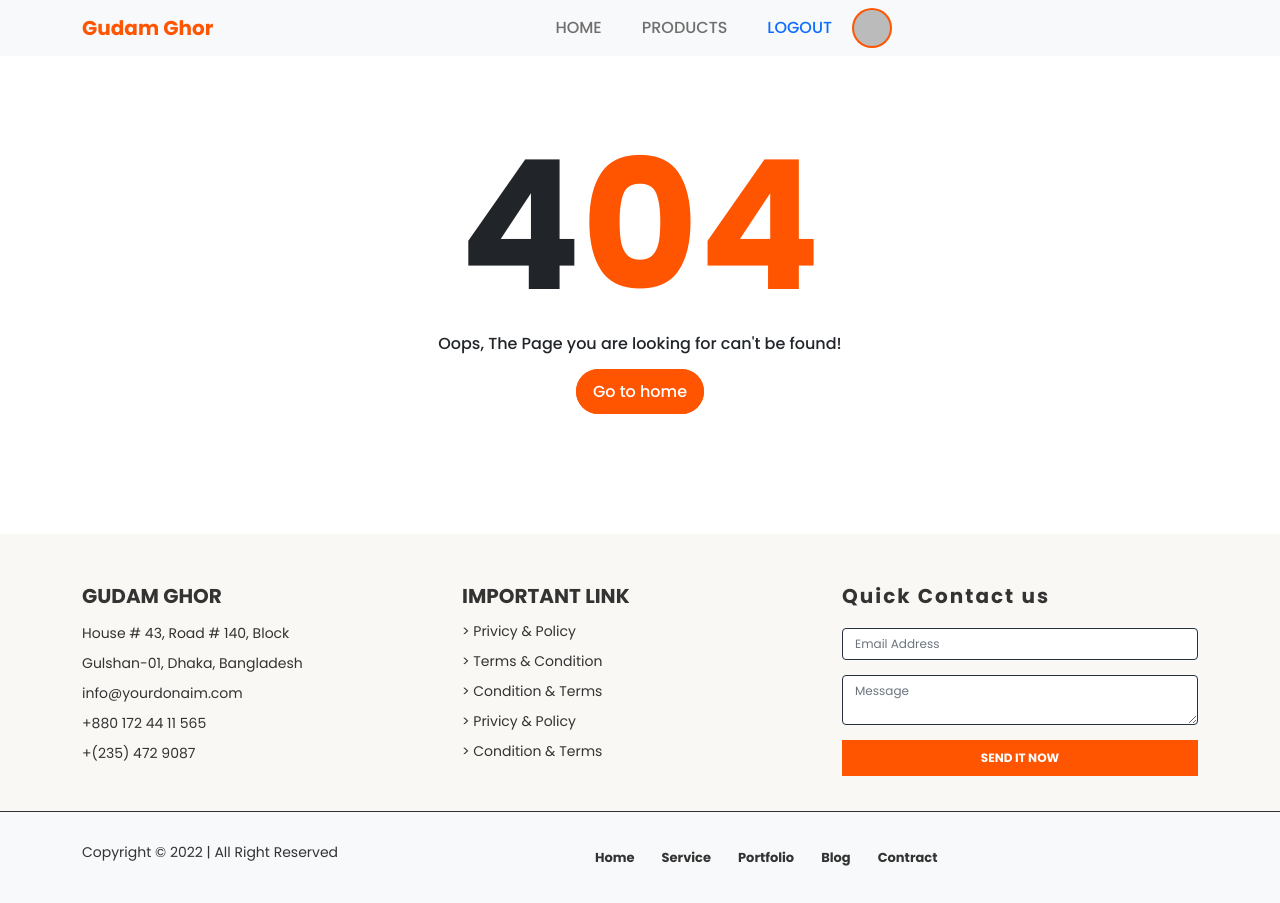
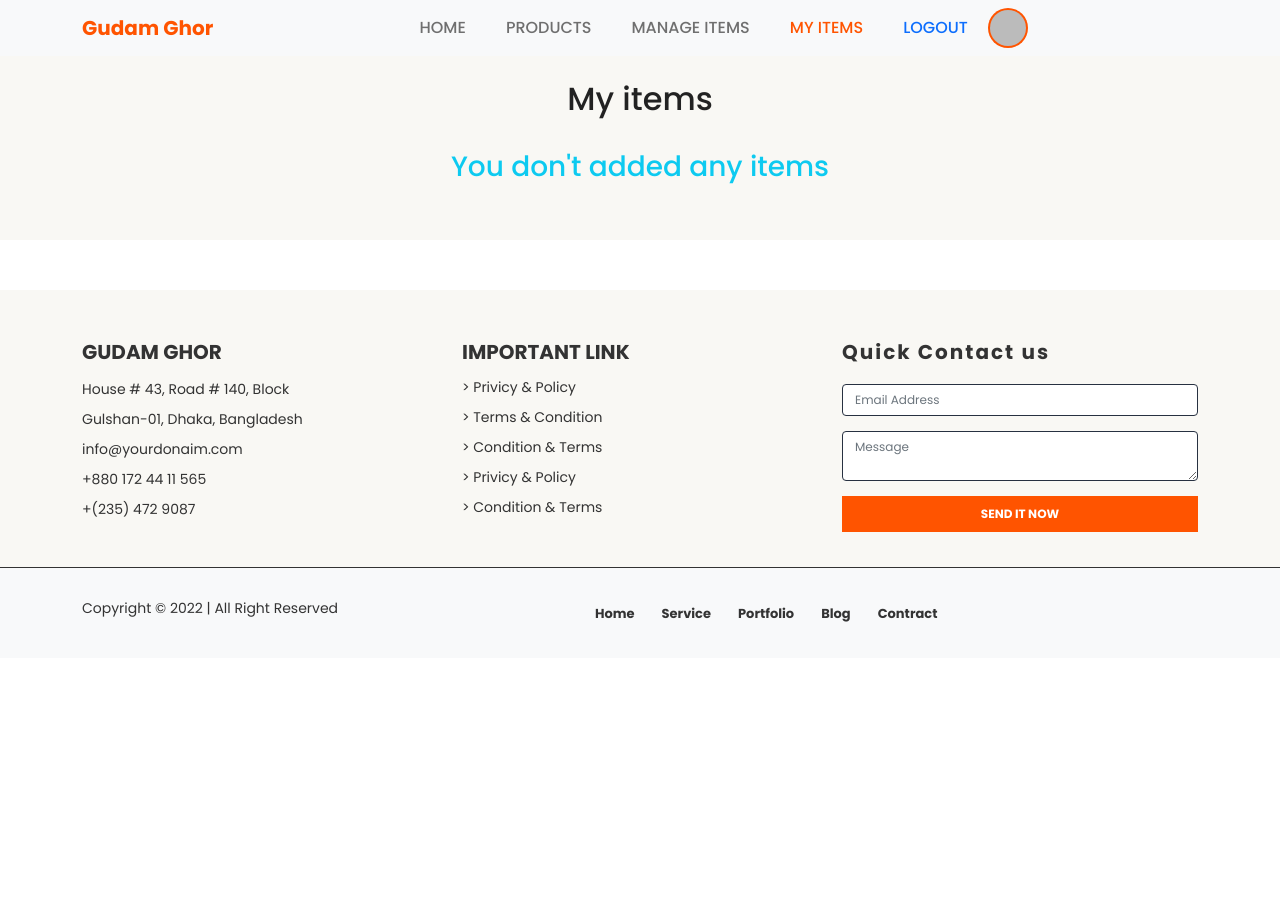
Before and after one commit to asadjulhas/gudam-ghor-warehouse-management-client-side, a React (Create React App) app: page /my-items in a window 1280 px wide. After the commit the page ends 800 px from the top, so only its background shows below. Built offline with nearby package versions, Linux system fonts and the light colour scheme; no server answers; sample sign-in values are in the browser's storage.

Commit message:
Added my items page and load product by user

```diff
--- a/package.json
+++ b/package.json
@@ -16,7 +16,7 @@
     "react-bootstrap": "^2.3.1",
     "react-dom": "^18.1.0",
     "react-firebase-hooks": "^5.0.3",
-    "react-helmet": "^6.1.0",
+    "react-helmet-async": "^1.3.0",
     "react-router-dom": "^6.3.0",
     "react-scripts": "5.0.1",
     "react-toastify": "^9.0.0",
--- a/src/App.js
+++ b/src/App.js
@@ -13,6 +13,7 @@ import { ToastContainer } from 'react-toastify';
 import 'react-toastify/dist/ReactToastify.css';
 import NotFound from "./Components/Pages/NotFound/NotFound";
 import ManageInventories from "./Components/Pages/ManageInventories/ManageInventories";
+import MyItems from "./Components/Pages/MyItems/MyItems";
 
 function App() {
   return (
@@ -36,6 +37,11 @@ function App() {
         <ManageInventories/>
         </RequireAuth>
         } />
+        <Route path="/my-items" element={
+        <RequireAuth>
+        <MyItems/>
+        </RequireAuth>
+        } />
         <Route path="*" element={<NotFound/>} />
       </Routes>
       <Footer />
--- a/src/Components/Pages/Login/Login.js
+++ b/src/Components/Pages/Login/Login.js
@@ -60,7 +60,9 @@ const handleResetPass = (e) => {
 }
   return (
     <section className="section-tb-padding">
-    <PageTitle title='Login' />
+    {/* <PageTitle title='Login' /> */}
+
+    <PageTitle title='Orders'/>
       <div className="container">
         <div className="row">
           <div className="col">
@@ -69,8 +71,8 @@ const handleResetPass = (e) => {
                 <h1>Login</h1>
                 <p>Please login below account detail</p>
                 <form onSubmit={hadleLoginForm}>
-                  <input ref={emailRef} type="email" name="email" placeholder="Email" />
-                  <input type="password" name="password" placeholder="Password" />
+                  <input required ref={emailRef} type="email" name="email" placeholder="Email" />
+                  <input required type="password" name="password" placeholder="Password" />
                   {
                    errorMessage ? <p className="error_message d-block mt-3">{errorMessage}</p> : ''
                  }
--- /dev/null
+++ b/src/Components/Pages/MyItems/MyItems.js
@@ -0,0 +1,45 @@
+import axios from 'axios';
+import React, { useEffect, useState } from 'react';
+import { useAuthState } from 'react-firebase-hooks/auth';
+import { useNavigate } from 'react-router-dom';
+import auth from '../../../firebaseinit';
+import PageTitle from '../../../Hooks/PageTitle';
+import SingleProduct from '../SingleProduct/SingleProduct';
+
+const MyItems = () => {
+  const nagivate = useNavigate();
+  const [user] = useAuthState(auth);
+  const [items, setItems] = useState([])
+  useEffect(() => {
+    axios.get(`http://localhost:4000/my-item?email=${user?.email}`)
+  .then(item => {
+    setItems(item.data)
+  })
+  },[])
+  const productDetails = (id) => {
+    nagivate(`/inventory/${id}`)
+  }
+  return (
+    <section className='services_area pb-5'>
+
+<PageTitle title='My items'/>
+       <div className="container">
+       <div className="section_title text-center pt-4 pb-4">
+         <h2>My items</h2>
+       </div>
+
+      <div className="row">
+
+{
+ items.length === 0 ? <h3 className='text-center text-info'>You don't added any items</h3> : items.map(product => <SingleProduct productDetails={productDetails} product={product} key={product._id} />)
+}
+
+      </div>
+      <div className="manage text-center">
+      </div>
+       </div>
+    </section>
+  );
+};
+
+export default MyItems;
--- a/src/Components/Pages/SingleProduct/SingleProduct.css
+++ b/src/Components/Pages/SingleProduct/SingleProduct.css
@@ -48,3 +48,6 @@
 .scock_btn:hover{
 background-color: rgb(255, 84, 0);
 }
+.single_product img {
+	height: 215px;
+}
--- a/src/Components/Shared/Header/Header.js
+++ b/src/Components/Shared/Header/Header.js
@@ -22,6 +22,8 @@ const Header = () => {
       <Nav className="mx-auto">
         <CustomLink to='/'>Home</CustomLink>
         <CustomLink to='/products'>Products</CustomLink>
+        { user?.uid ? <CustomLink to='/manage-inventories'>Manage Items</CustomLink> : '' }
+        { user?.uid ? <CustomLink to='/my-items'>My items</CustomLink> : '' }
         { user?.uid ? '' : <CustomLink to='/login'>Login</CustomLink>}
         { user?.uid ? <Link onClick={logOut}  to=''>Logout</Link> : <CustomLink to='/register'>Register</CustomLink>}
         {user?.photoURL ? <img className='user_avatar' src={user?.photoURL} title={user?.displayName} alt={user?.displayName} /> : user?.displayName || user?.email}
--- a/src/Hooks/PageTitle.js
+++ b/src/Hooks/PageTitle.js
@@ -1,9 +1,11 @@
 import React from 'react';
-import Helmet from "react-helmet"
+import { Helmet, HelmetProvider } from 'react-helmet-async';
 
 const PageTitle = ({title}) => {
   return (
+    <HelmetProvider>
     <Helmet><title>{title} - Gudam Ghor</title></Helmet>
+    </HelmetProvider>
   );
 
 };
--- a/src/RequireAuth.js
+++ b/src/RequireAuth.js
@@ -23,7 +23,7 @@ function RequireAuth({ children }) {
       toast('Email verification sent!')
     })
   }
-  if(user.providerData[0]?.providerId === 'password' && !user.emailVerified) {
+  if(user?.providerData[0]?.providerId === 'password' && !user.emailVerified) {
     return(
       <div className="mt-5 d-block">
         <div className="verified_email py-5 px-4 bg-warning w-50 mx-auto rounded">
```
Also changed, not shown: src/Components/Pages/MyItems/MyItems.css (added), 1 other file (tests, documents, lock files or other folders).
